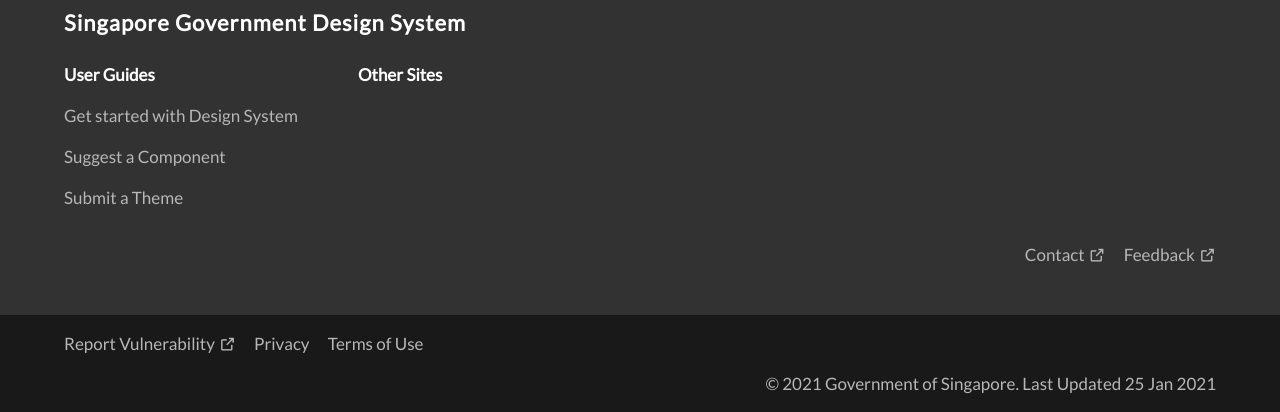
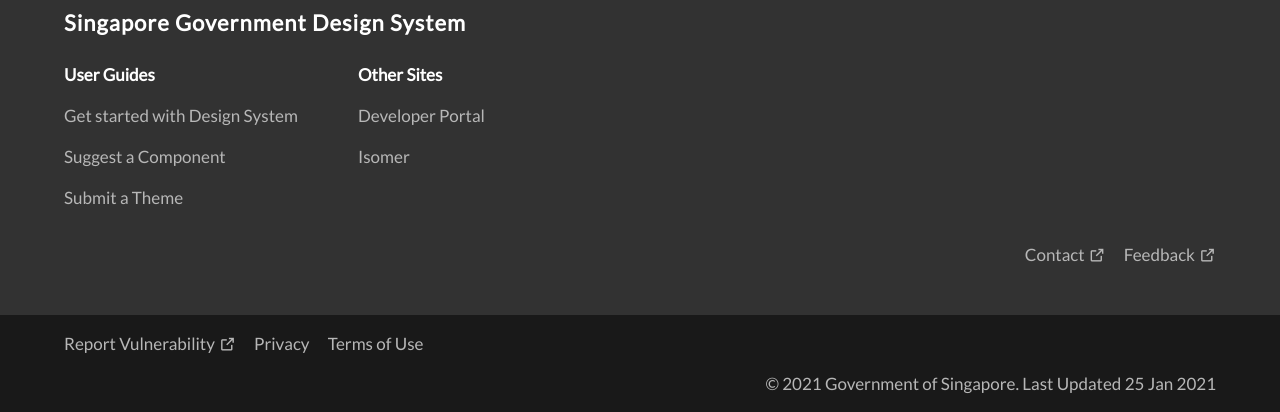
Before and after one commit to isaacteh-ust/sgds-demo, a Jekyll site: the page built from index.md, in a window 1280 px wide and 900 px high, scrolled down 2333 px, cut to the strip 488-900 px from the top of the window. Built offline with Jekyll 4.4.1, drawn with Linux system fonts in a browser that asks for light colours; some web fonts are replaced.

Commit message:
update footer

```diff
--- a/_config.yml
+++ b/_config.yml
@@ -18,6 +18,10 @@ footer:
   userguides_3: Submit a Theme
   userguides_3_link: /coming-soon/
   others: Other Sites
+  others_1: Developer Portal
+  others_1_link: https://www.developer.gov.sg
+  others_2: Isomer
+  others_2_link: https://www.isomer.gov.sg/
 plugins:
   - jekyll-seo-tag
   - jekyll-redirect-from
```
